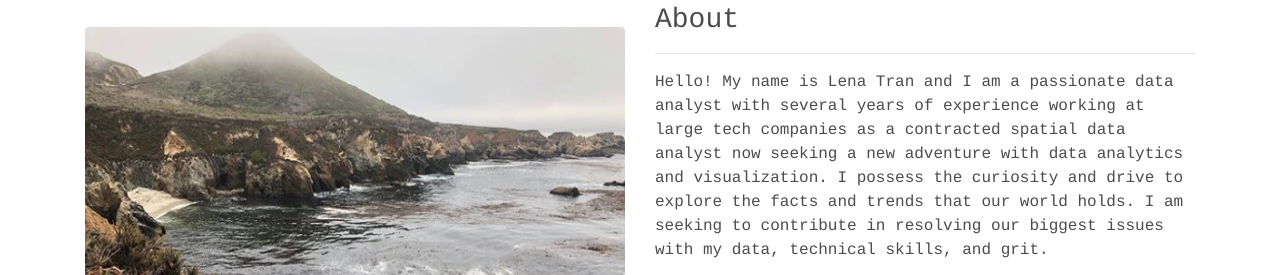
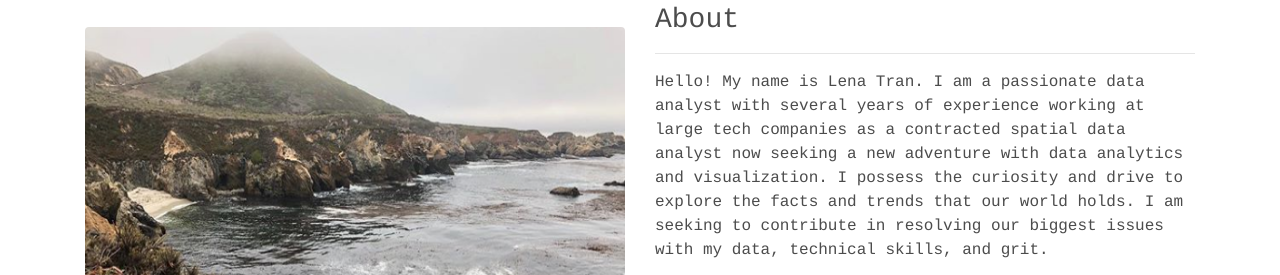
Before and after one commit to lenatran/lenatran.github.io, a website: page index.html in a window 1280 px wide. Shown: the part 182-457 px from the top of the page. Drawn offline with Linux system fonts and the light colour scheme.

Commit message:
updating about section

```diff
--- a/index.html
+++ b/index.html
@@ -66,7 +66,7 @@
         <div class="col-md-6">
           <h3 class="my-3">About</h3>
           <hr>
-          <p>Hello! My name is Lena Tran and I am a passionate data analyst with several years of experience working at large tech companies as a contracted spatial data analyst now seeking a new adventure with data analytics and visualization. I possess the curiosity and drive to explore the facts and trends that our world holds. I am seeking to contribute in resolving our biggest issues with my data, technical skills, and grit.</p>
+          <p>Hello! My name is Lena Tran. I am a passionate data analyst with several years of experience working at large tech companies as a contracted spatial data analyst now seeking a new adventure with data analytics and visualization. I possess the curiosity and drive to explore the facts and trends that our world holds. I am seeking to contribute in resolving our biggest issues with my data, technical skills, and grit.</p>
          <h3 class="my-3">Skills</h3>
           <hr>
           <p>Python (NumPy, Pandas, Matplotlib), Excel, VBA, SQL, Tableau, Javascript (D3, Leaflet), HTML/CSS</p>
```
